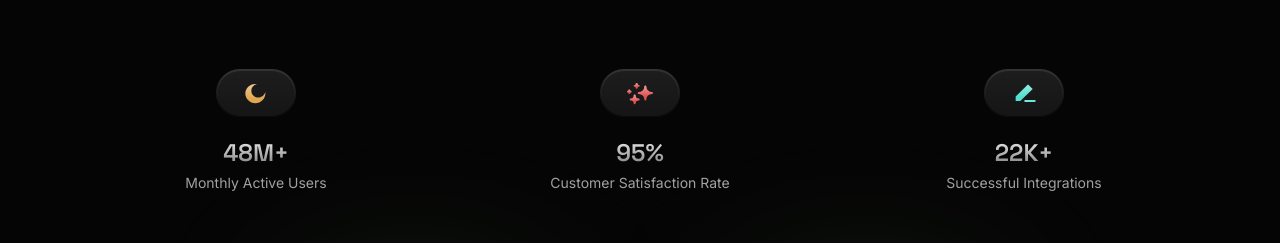
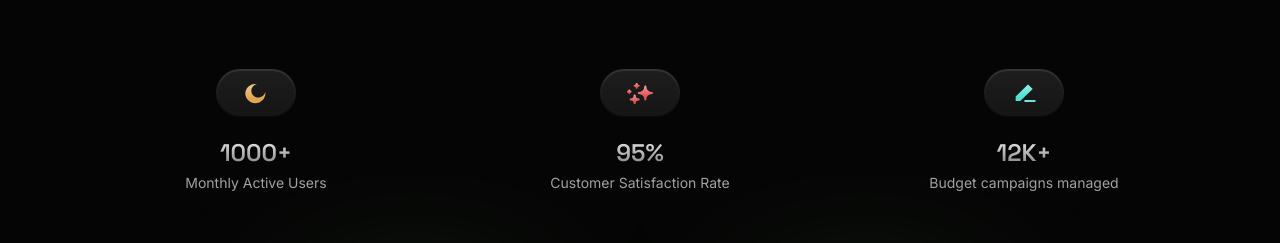
Before and after one commit to mytrackifyapp/trackifydashboard, a Next.js app: page / in a window 1280 px wide. Shown: the part 5880-6123 px from the top of the page. Built offline with nearby package versions, Linux system fonts and the light colour scheme.

Commit message:
update12

```diff
--- a/src/constants/stats.ts
+++ b/src/constants/stats.ts
@@ -1,7 +1,7 @@
 export const STATS = [
     {
         title: "Monthly Active Users",
-        value: "48M+",
+        value: "1000+",
         icon: "/icons/moon.svg"
     },
     {
@@ -10,8 +10,8 @@ export const STATS = [
         icon: "/icons/stars.svg"
     },
     {
-        title: "Successful Integrations",
-        value: "22K+",
+        title: "Budget campaigns managed",
+        value: "12K+",
         icon: "/icons/edit.svg"
     }
 ];
```
